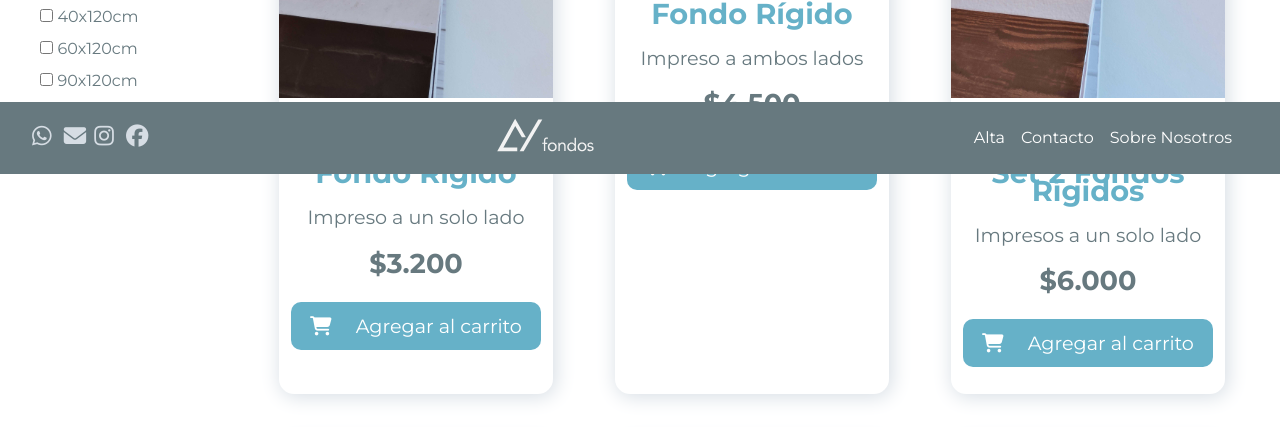
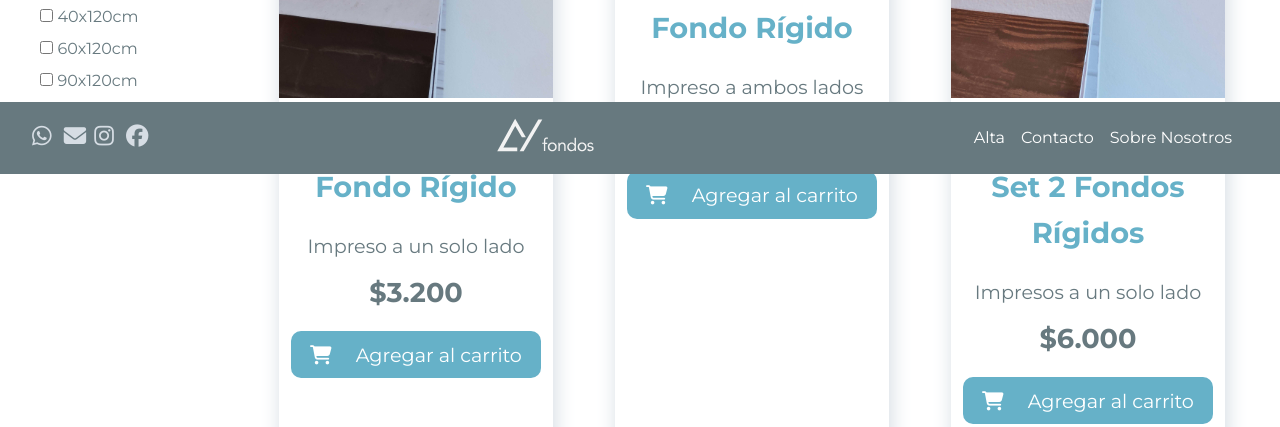
Before and after one commit to aybiya/BC_Proyecto_Int_Aybi-Yanez, a website: page index.html in a window 1280 px wide. Shown: the part 626-1053 px from the top of the page. Drawn offline with nearby package versions, Linux system fonts and the light colour scheme.

Commit message:
subir archivos

```diff
--- a/scss/pages/_index.scss
+++ b/scss/pages/_index.scss
@@ -94,7 +94,7 @@
                 h3{
                     color: C.$primaryColor;
                     font-size: F.$textLg;
-                    line-height: 0.6;
+                    line-height: 1.6;
                 }
 
                 .price{
```
Also changed, not shown: css/styles.css.
